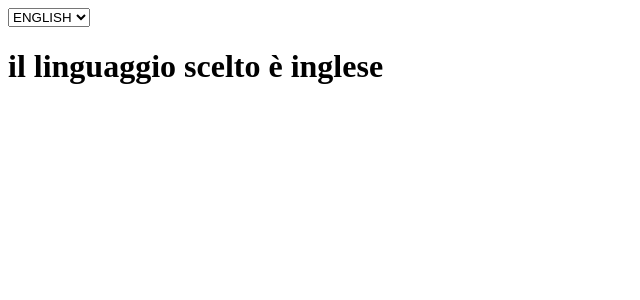
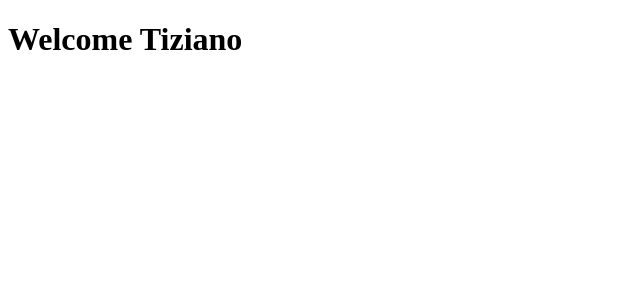
Before and after one commit to TizianoForte/React-Exercise, a React (Create React App) app: page / in a window 1280 px wide. Shown: the top 300 px of the page, without its empty margins (0-640 px from the left). Built offline with nearby package versions, Linux system fonts and the light colour scheme.

Commit message:
funcion-component-01

```diff
--- a/src/App.js
+++ b/src/App.js
@@ -1,31 +1,9 @@
 import React from "react";
-import { DisplayLanguage } from "./DisplayLanguage";
-import { languageContext } from "./LanguageContext";
-
-class App extends React.Component {
-  state = {
-		language: "en",
-	};
-
-	handleLenguageChange = (event) => {
-		this.setState({
-			language: event.target.value,
-		});
-		console.log(this.state);
-	};
-
-	onLogin = (state) => console.log(state);
-
-	render() {
-		return (
-			<>
-				<languageContext.Provider value={this.state.language}>
-					<DisplayLanguage onChange={this.handleLenguageChange}/>
-				</languageContext.Provider>
-			</>
-		);
-	}
-}
+import Welcome from "./Welcome";
 
 
-export default App;
+export default class App extends React.Component {
+  render() {
+    return <Welcome name="Tiziano"/>;
+  }
+}
--- a/src/DisplayLanguage.js
+++ /dev/null
@@ -1,33 +0,0 @@
-import React from "react";
-import { languageContext } from "./LanguageContext";
-
-const string = {
-	en: {
-		STRING_TO_DISPLAY: "il linguaggio scelto è inglese",
-	},
-
-	it: {
-		STRING_TO_DISPLAY: "il linguaggio scelto è italiano",
-	},
-};
-
-export class DisplayLanguage extends React.Component {
-	render() {
-		return (
-			<languageContext.Consumer>
-				{(language) => {
-					return (
-						<div>
-
-							<select onChange={this.props.onChange}>
-								<option value="en">ENGLISH</option>
-								<option value="it">ITALIANO</option>
-							</select>
-							<h1>{string[language].STRING_TO_DISPLAY}</h1>
-						</div>
-					);
-				}}
-			</languageContext.Consumer>
-		);
-	}
-}
--- a/src/LanguageContext.js
+++ /dev/null
@@ -1,4 +0,0 @@
-import { createContext } from "react";
-
-
-export const languageContext = createContext('en')
--- /dev/null
+++ b/src/Welcome.js
@@ -0,0 +1,11 @@
+import React from 'react'
+
+export  function Welcome(props) {
+  return (
+    <div>
+        <h1>Welcome {props.name}</h1>
+    </div>
+  )
+}
+
+export default Welcome
```
